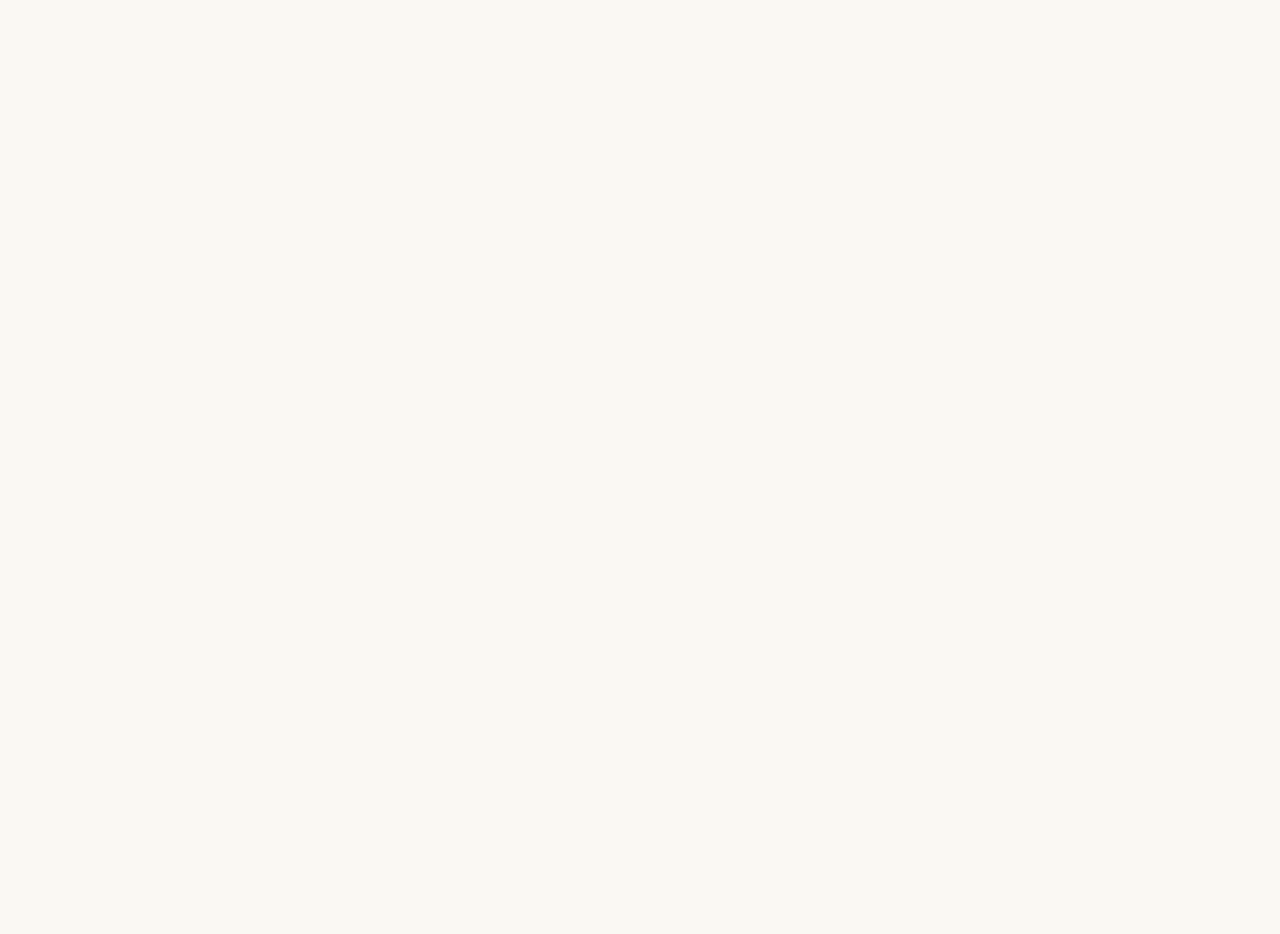
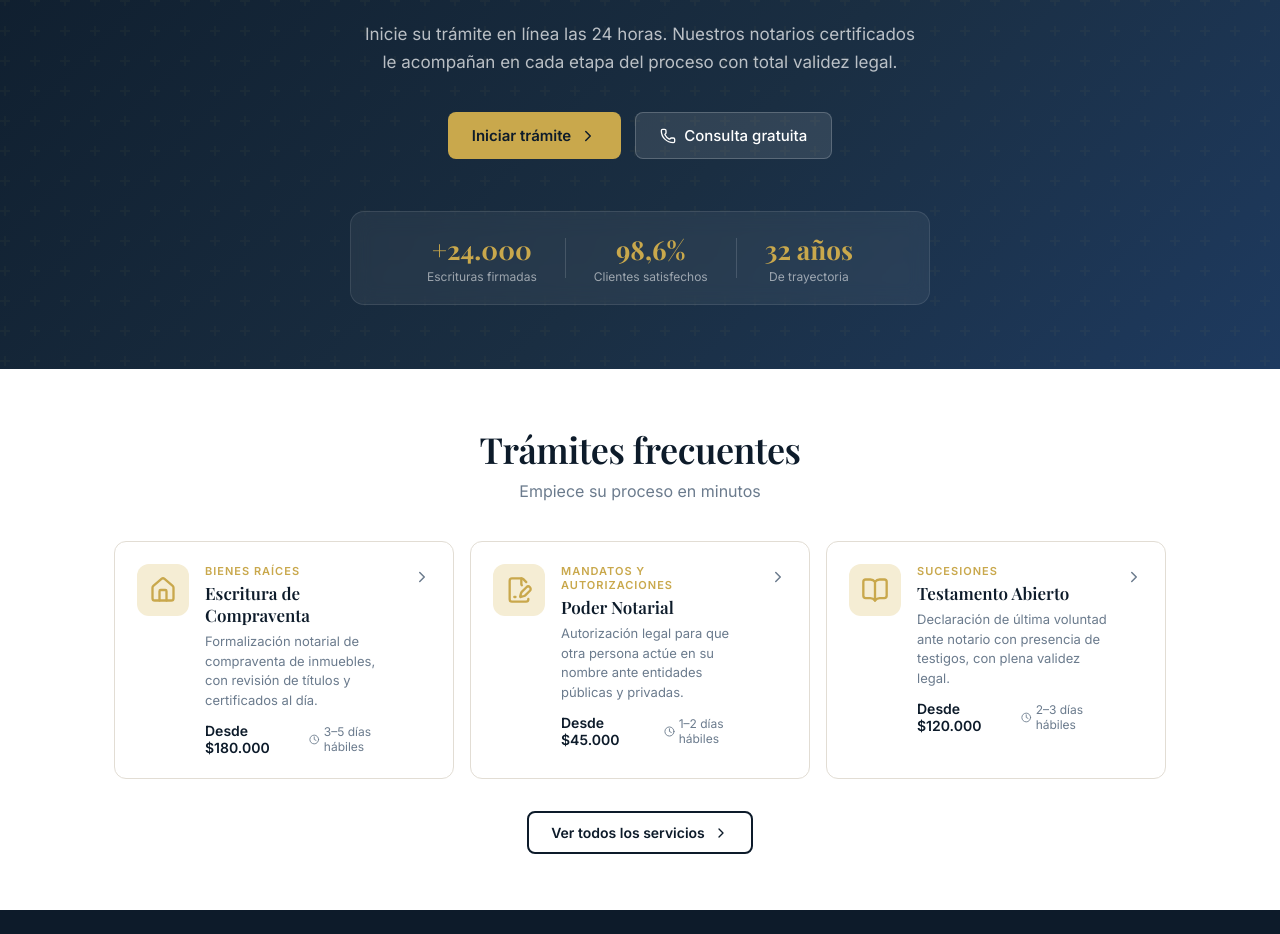
Before and after one commit to Eperez897/auditoria_peredu, a React (Vite) app: page / in a window 1280 px wide. Shown: the part 338-1272 px from the top of the page. Before the commit the page ends 800 px from the top, so only its background shows below. Built offline with nearby package versions, Linux system fonts and the light colour scheme.

Commit message:
0portal de login, registro y composición final de App.

```diff
--- a/src/App.tsx
+++ b/src/App.tsx
@@ -502,6 +502,123 @@ function Confirmation({ service, onReset }: { service: Service; onReset: () => v
   )
 }
 
+function LoginPage({ onBack }: { onBack: () => void }) {
+  const [tab, setTab] = useState<'login' | 'register'>('login')
+  const [rut, setRut] = useState('')
+  const [pass, setPass] = useState('')
+  const [showMsg, setShowMsg] = useState(false)
+
+  function handleLogin() {
+    if (rut && pass) setShowMsg(true)
+  }
+
+  return (
+    <div className="page-inner login-page">
+      <button className="back-btn" onClick={onBack}><ArrowLeft size={16} />Volver</button>
+      <div className="login-card">
+        <div className="login-logo"><Scale size={32} /></div>
+        <h2 className="login-title">Portal de Clientes</h2>
+        <p className="login-sub">Acceda a sus trámites, documentos y agenda</p>
+        <div className="login-tabs">
+          <button className={`login-tab ${tab === 'login' ? 'active' : ''}`} onClick={() => setTab('login')}>Iniciar sesión</button>
+          <button className={`login-tab ${tab === 'register' ? 'active' : ''}`} onClick={() => setTab('register')}>Registrarse</button>
+        </div>
+        {showMsg ? (
+          <div className="login-success">
+            <CheckCircle size={36} />
+            <p>Bienvenido a su portal notarial. En una implementación real, aquí vería su panel de trámites.</p>
+            <button className="btn-primary" onClick={() => setShowMsg(false)}>Volver al login</button>
+          </div>
+        ) : (
+          <div className="login-form">
+            <div className="field-group">
+              <label className="field-label">RUT<span className="required-dot">*</span></label>
+              <input className="field-input" type="text" placeholder="12.345.678-9" value={rut} onChange={e => setRut(formatRut(e.target.value))} maxLength={12} />
+            </div>
+            {tab === 'login' ? (
+              <>
+                <div className="field-group">
+                  <label className="field-label">Contraseña<span className="required-dot">*</span></label>
+                  <input className="field-input" type="password" placeholder="••••••••" value={pass} onChange={e => setPass(e.target.value)} />
+                </div>
+                <a href="#" className="forgot-pass">¿Olvidó su contraseña?</a>
+                <button className="btn-primary btn-full" onClick={handleLogin}>Ingresar</button>
+              </>
+            ) : (
+              <>
+                <div className="field-group">
+                  <label className="field-label">Nombre completo</label>
+                  <input className="field-input" type="text" placeholder="Juan Pérez González" />
+                </div>
+                <div className="field-group">
+                  <label className="field-label">Correo electrónico</label>
+                  <input className="field-input" type="email" placeholder="correo@ejemplo.cl" />
+                </div>
+                <div className="field-group">
+                  <label className="field-label">Nueva contraseña</label>
+                  <input className="field-input" type="password" placeholder="Mínimo 8 caracteres" />
+                </div>
+                <button className="btn-primary btn-full">Crear cuenta</button>
+              </>
+            )}
+          </div>
+        )}
+      </div>
+    </div>
+  )
+}
+
 export default function App() {
-  return <div className="app" />
+  const [view, setView] = useState<View>('home')
+  const [selectedService, setSelectedService] = useState<Service | null>(null)
+
+  function handleSelectService(s: Service) {
+    setSelectedService(s)
+    setView('tramite')
+  }
+
+  return (
+    <div className="app">
+      <Navbar view={view} setView={setView} setSelectedService={setSelectedService} />
+      <main className="main">
+        {view === 'home' && (
+          <>
+            <HeroSection setView={setView} />
+            <div className="home-services">
+              <div className="page-inner">
+                <div className="page-header">
+                  <h2 className="page-title">Trámites frecuentes</h2>
+                  <p className="page-subtitle">Empiece su proceso en minutos</p>
+                </div>
+                <div className="services-grid">
+                  {services.slice(0, 3).map(s => (
+                    <ServiceCard key={s.id} service={s} onSelect={() => handleSelectService(s)} />
+                  ))}
+                </div>
+                <div style={{ textAlign: 'center', marginTop: 32 }}>
+                  <button className="btn-outline" onClick={() => setView('services')}>
+                    Ver todos los servicios
+                    <ChevronRight size={16} />
+                  </button>
+                </div>
+              </div>
+            </div>
+          </>
+        )}
+        {view === 'services' && <ServicesPage onSelect={handleSelectService} />}
+        {view === 'tramite' && selectedService && (
+          <TramiteForm
+            service={selectedService}
+            onBack={() => setView('services')}
+            onSubmit={() => setView('confirmation')}
+          />
+        )}
+        {view === 'confirmation' && selectedService && (
+          <Confirmation service={selectedService} onReset={() => { setView('home'); setSelectedService(null) }} />
+        )}
+        {view === 'login' && <LoginPage onBack={() => setView('home')} />}
+      </main>
+      <Footer />
+    </div>
+  )
 }
```
Also changed, not shown: 1 other file (tests, documents, lock files or other folders).
